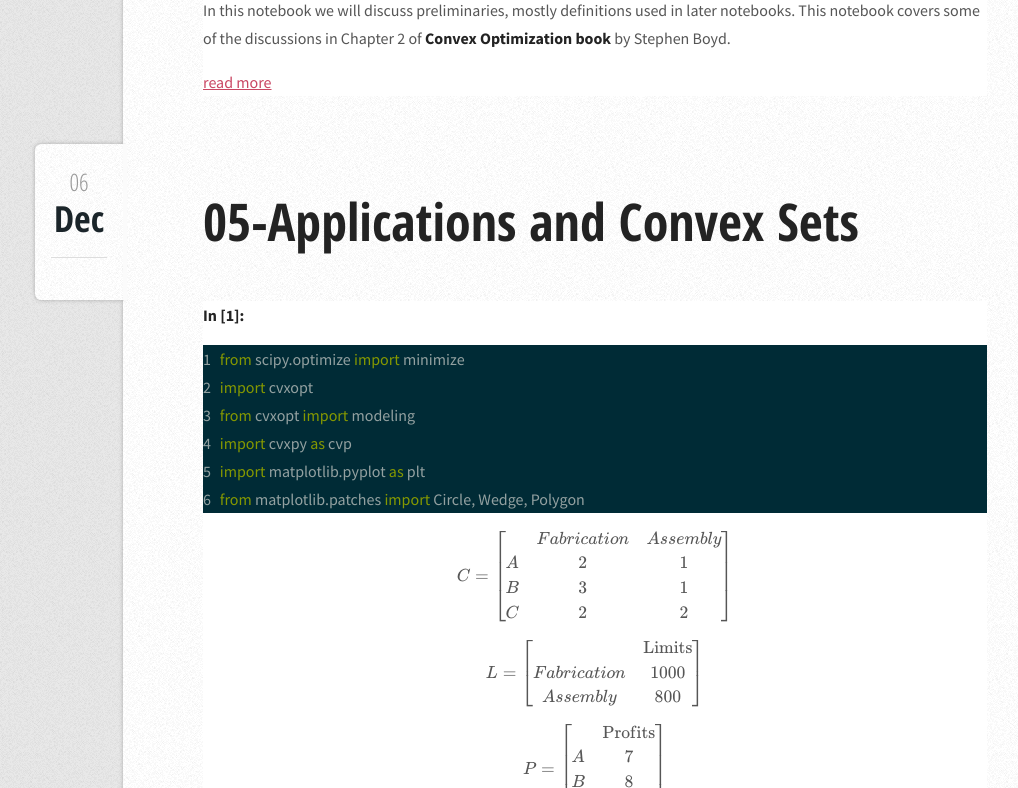
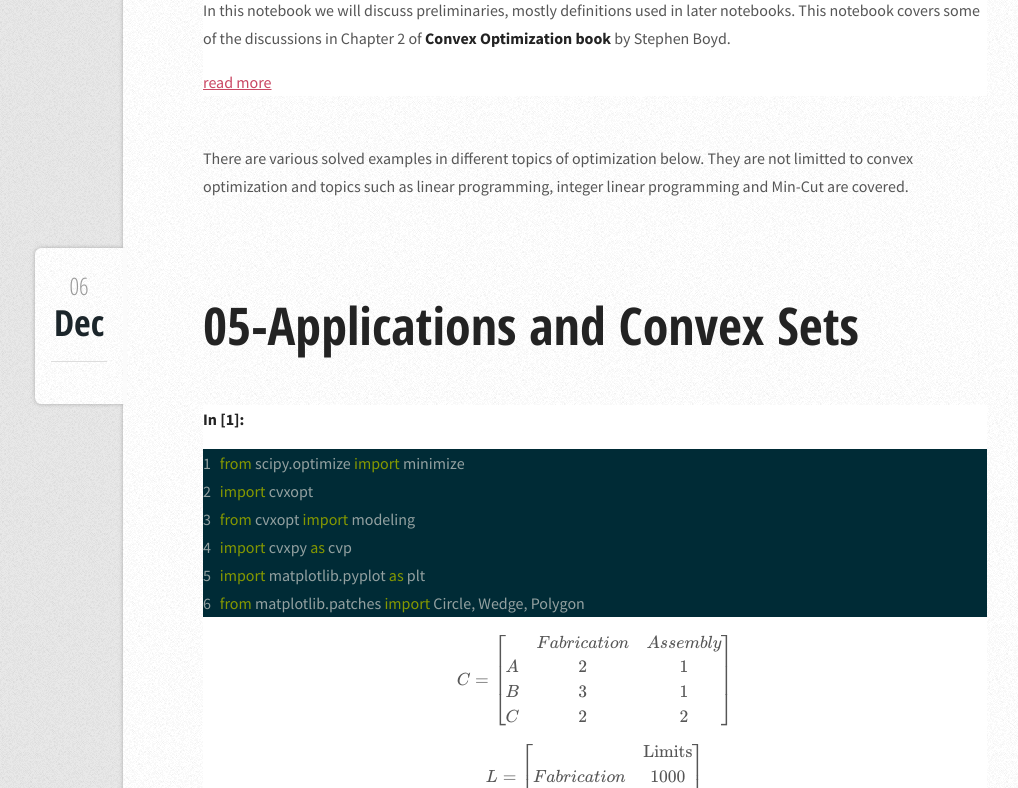
Before and after one commit to btabibian/btabibian.github.io, a Jekyll site: the page built from optimization/index.html, in a window 1280 px wide and 900 px high, scrolled down 2219 px, cut to the strip 112-900 px from the top of the window. Shown: the whole strip, without its empty margins (213-1231 px from the left). Built offline with Jekyll 4.4.1, drawn with Linux system fonts in a browser that asks for light colours; formulas are drawn with MathJax 3.

```diff
--- a/optimization/index.html
+++ b/optimization/index.html
@@ -40,8 +40,9 @@
     	</article>
         {% endif %}
 	  {% endfor %}
-
-
+<article class="box post ">
+<p> There are various solved examples in different topics of optimization below. They are not limitted to convex optimization and topics such as linear programming, integer linear programming and Min-Cut are covered.</p>
+</article>
 {% assign sorted_posts = site.posts | sort:"name" %}
 	  {% for post in sorted_posts reversed %}
         {% if post.categories contains 'optimization_hw' %}
```
